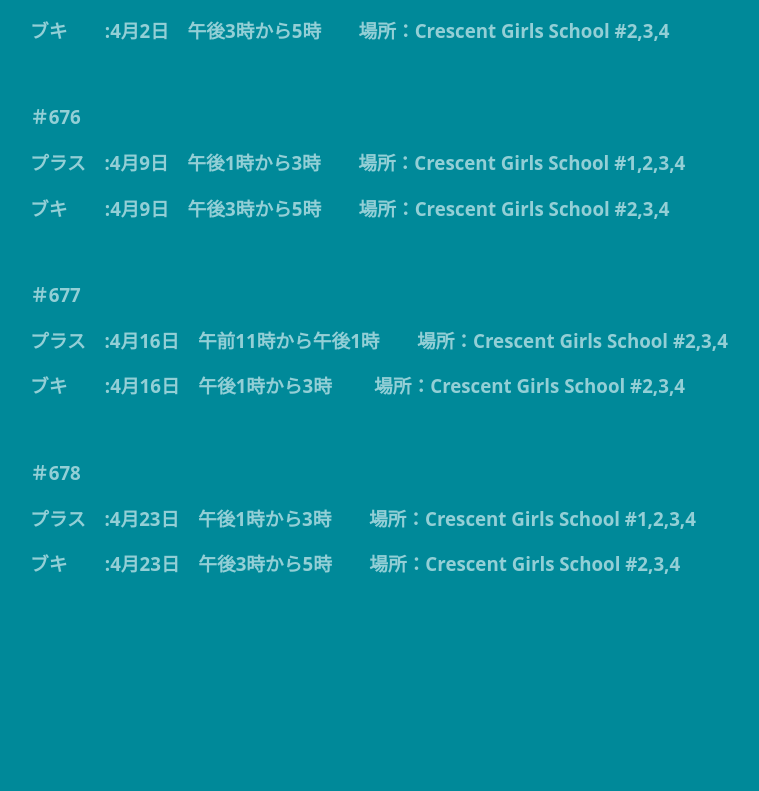
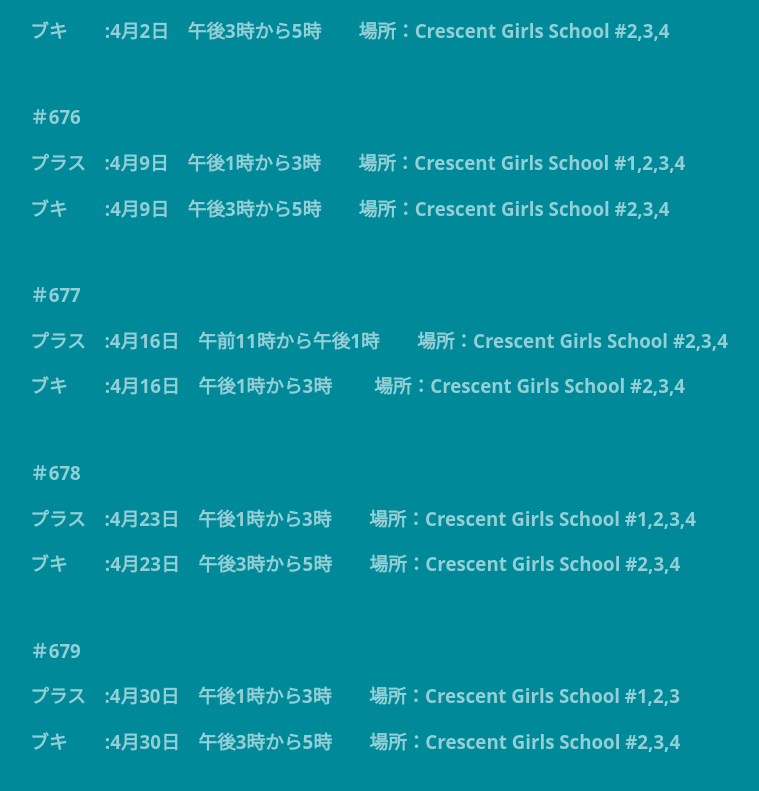
Before and after one commit to plusbado/home, a plain HTML site: page schedule.html in a window 1280 px wide. Shown: the part 2588-3379 px from the top of the page, without its empty margins (130-889 px from the left). Before the commit the page ends 3205 px from the top, so only its background shows below. Drawn offline with Linux system fonts and the light colour scheme.

Commit message:
Update schedule.html

```diff
--- a/schedule.html
+++ b/schedule.html
@@ -109,6 +109,11 @@
 			<h3>プラス　:4月23日　午後1時から3時　　場所：Crescent Girls School #1,2,3,4</h3>
 			<h3>ブキ　　:4月23日　午後3時から5時　　場所：Crescent Girls School #2,3,4</h3>
 			<br />
+
+			<h3>＃679</h3>
+			<h3>プラス　:4月30日　午後1時から3時　　場所：Crescent Girls School #1,2,3</h3>
+			<h3>ブキ　　:4月30日　午後3時から5時　　場所：Crescent Girls School #2,3,4</h3>
+			<br />
 		</div>
 
 	</div>
```
